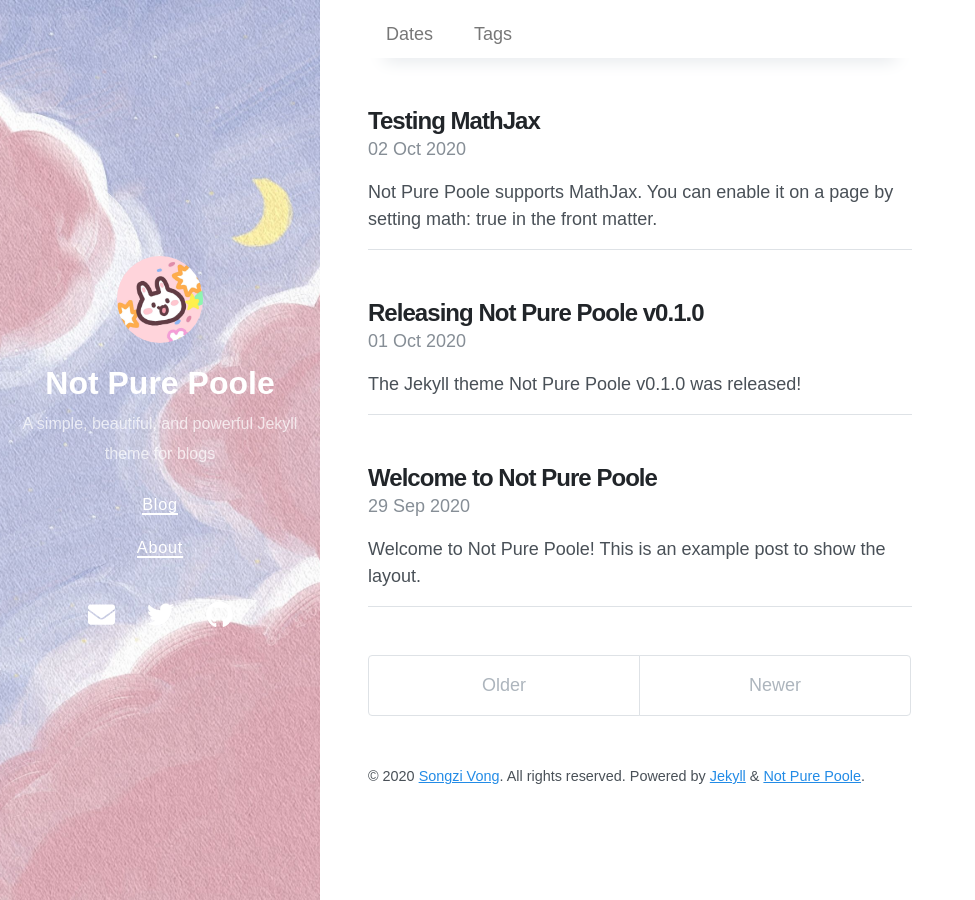
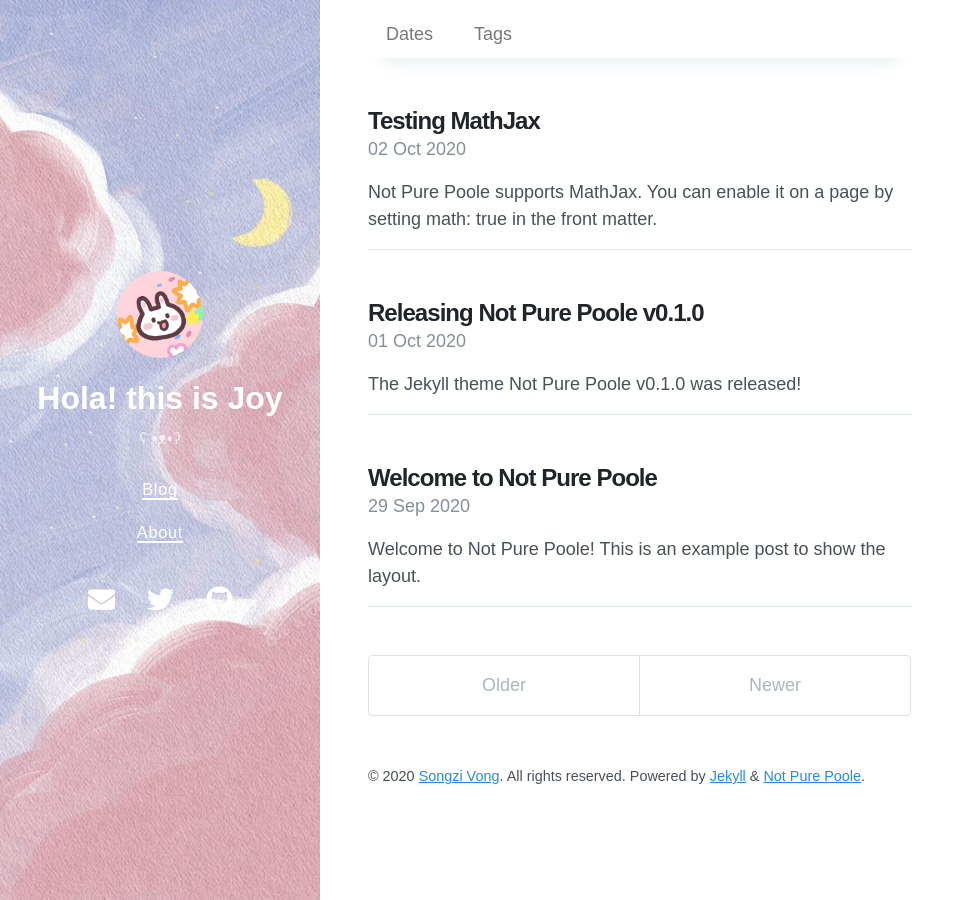
Before and after one commit to Joy3Luo/mathnotes, a Jekyll site: the page built from index.html, in a window 1280 px wide. Shown: the whole page, without its empty margins (0-975 px from the left). Built offline with Jekyll 4.4.1, drawn with Linux system fonts in a browser that asks for light colours; nearby versions of some CDN libraries; the list of posts is cut into pages by our own code.

Commit message:
Update _config.yml

```diff
--- a/_config.yml
+++ b/_config.yml
@@ -1,8 +1,8 @@
 # Setup
-title: Not Pure Poole
-description: A simple, beautiful, and powerful Jekyll theme for blogs
+title: Hola! this is Joy
+description: ʕ •ᴥ•ʔ
 url: https://vszhub.github.io
-avatar: /IMG_4405.jpg
+avatar: /IMG_4405.JPG
 paginate: 5
 permalink: pretty
 cover_image: /23.jpg
```
